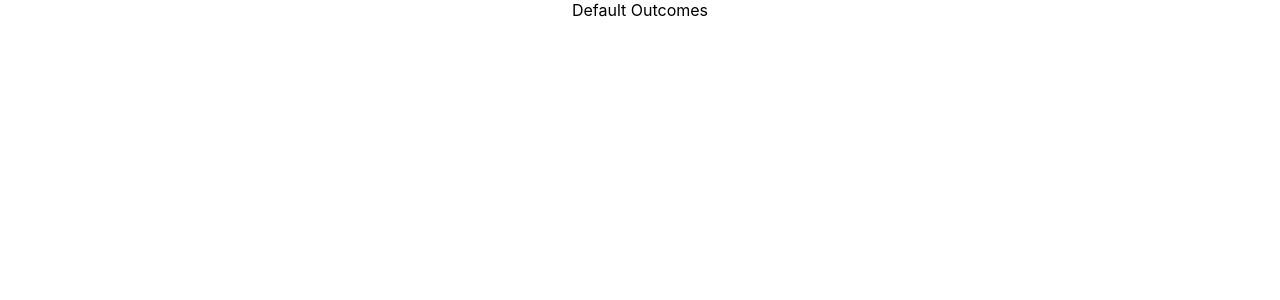
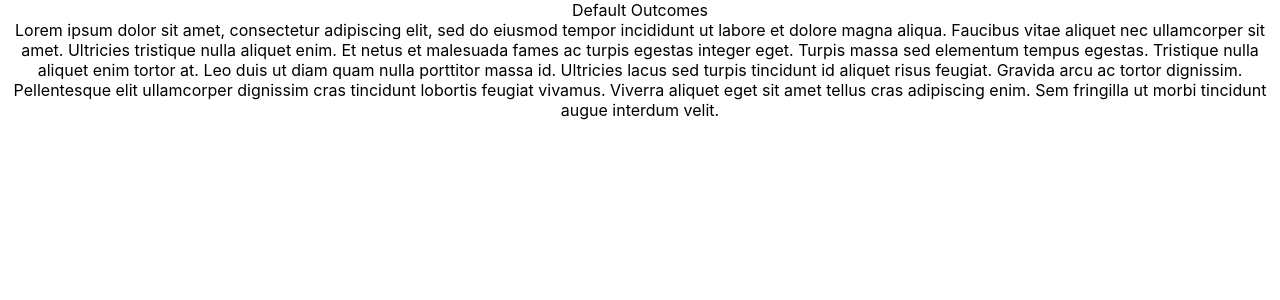
Before and after one commit to kathkroll/document-tagger, a React (Create React App) app: page / in a window 1280 px wide. Shown: the top 300 px of the page. Built offline with nearby package versions, Linux system fonts and the light colour scheme.

Commit message:
Add the document viewer

```diff
--- a/src/components/App.js
+++ b/src/components/App.js
@@ -1,11 +1,13 @@
 import React from 'react';
 
 import TagTreeContainer from '../containers/TagTreeContainer';
+import DocumentViewerContainer from '../containers/DocumentViewerContainer';
 
 function App() {
   return (
     <div className="App">
       <TagTreeContainer />
+      <DocumentViewerContainer />
     </div>
   );
 }
--- /dev/null
+++ b/src/components/DocumentViewerComponent.js
@@ -0,0 +1,14 @@
+import React, { Component } from 'react';
+
+export default class DocumentViewerComponent extends Component {
+
+  render() {
+    const { document } = this.props;
+
+    return (
+      <div>
+        {document.text}
+      </div>
+    );
+  }
+}
--- /dev/null
+++ b/src/containers/DocumentViewerContainer.js
@@ -0,0 +1,18 @@
+import { connect } from 'react-redux'
+import { bindActionCreators } from 'redux'
+
+import DocumentViewerComponent from '../components/DocumentViewerComponent'
+
+const mapStateToProps = state => ({
+  document: state.documentsReducer.document,
+})
+
+const mapDispatchToProps = dispatch => ({
+  //actions: bindActionCreators(TodoActions, dispatch)
+})
+
+
+export default connect(
+  mapStateToProps,
+  mapDispatchToProps
+)(DocumentViewerComponent)
--- a/src/mockData.js
+++ b/src/mockData.js
@@ -17,4 +17,11 @@ export default {
       }
     ],
   },
+  "documentsReducer": {
+    "document": {
+      "id": 1,
+      "name": "Sample Document",
+      "text": "Lorem ipsum dolor sit amet, consectetur adipiscing elit, sed do eiusmod tempor incididunt ut labore et dolore magna aliqua. Faucibus vitae aliquet nec ullamcorper sit amet. Ultricies tristique nulla aliquet enim. Et netus et malesuada fames ac turpis egestas integer eget. Turpis massa sed elementum tempus egestas. Tristique nulla aliquet enim tortor at. Leo duis ut diam quam nulla porttitor massa id. Ultricies lacus sed turpis tincidunt id aliquet risus feugiat. Gravida arcu ac tortor dignissim. Pellentesque elit ullamcorper dignissim cras tincidunt lobortis feugiat vivamus. Viverra aliquet eget sit amet tellus cras adipiscing enim. Sem fringilla ut morbi tincidunt augue interdum velit.",
+    },
+  },
 }
--- /dev/null
+++ b/src/reducers/documentsReducer.js
@@ -0,0 +1,8 @@
+import data from '../mockData';
+
+export default (state = data.documentsReducer, action) => {
+  switch (action.type) {
+    default:
+      return state
+  }
+}
--- a/src/reducers/rootReducer.js
+++ b/src/reducers/rootReducer.js
@@ -1,5 +1,8 @@
 import { combineReducers } from 'redux';
 import tagsReducer from './tagsReducer';
+import documentsReducer from './documentsReducer';
+
 export default combineReducers({
   tagsReducer,
+  documentsReducer,
 });
```
